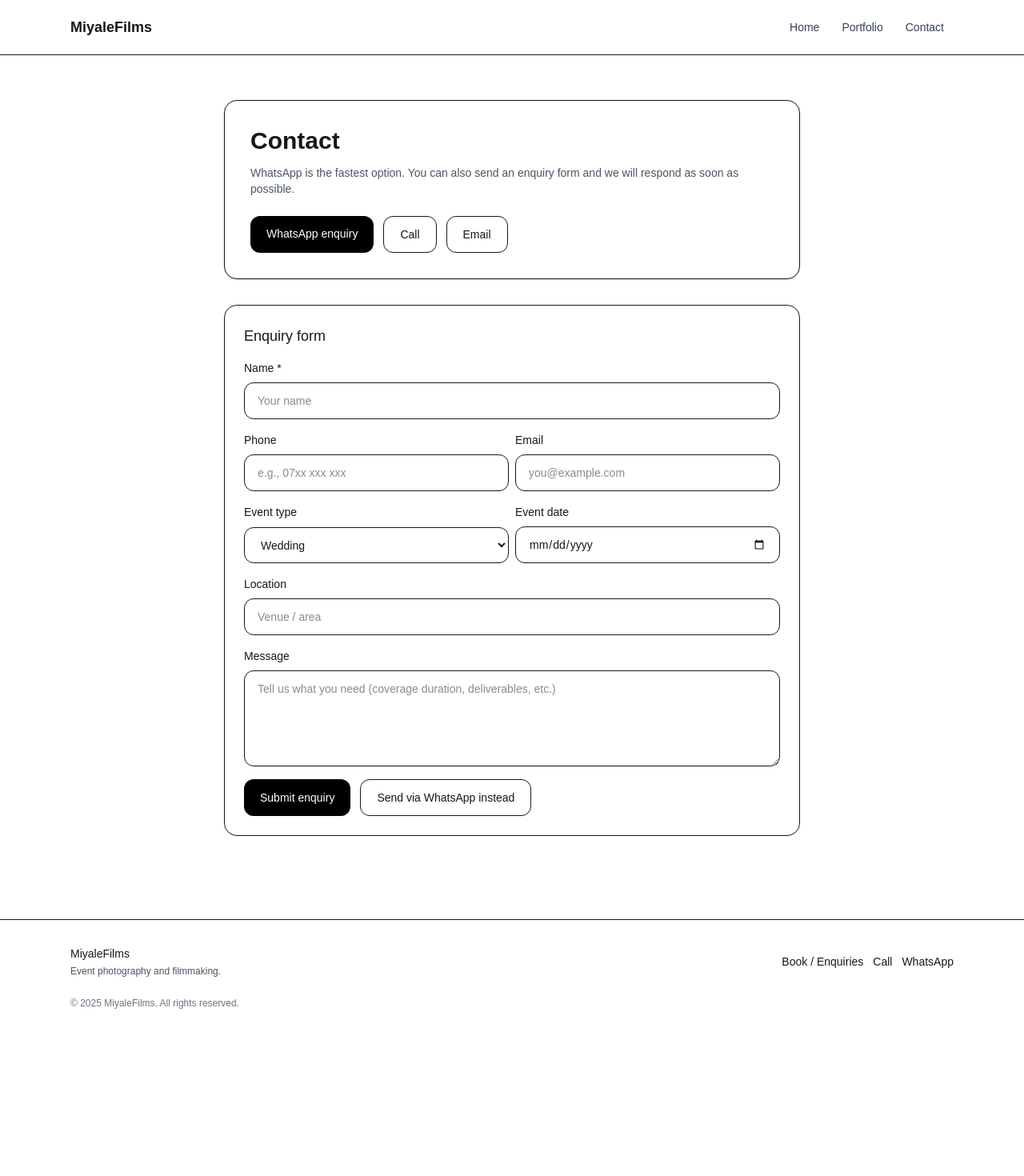
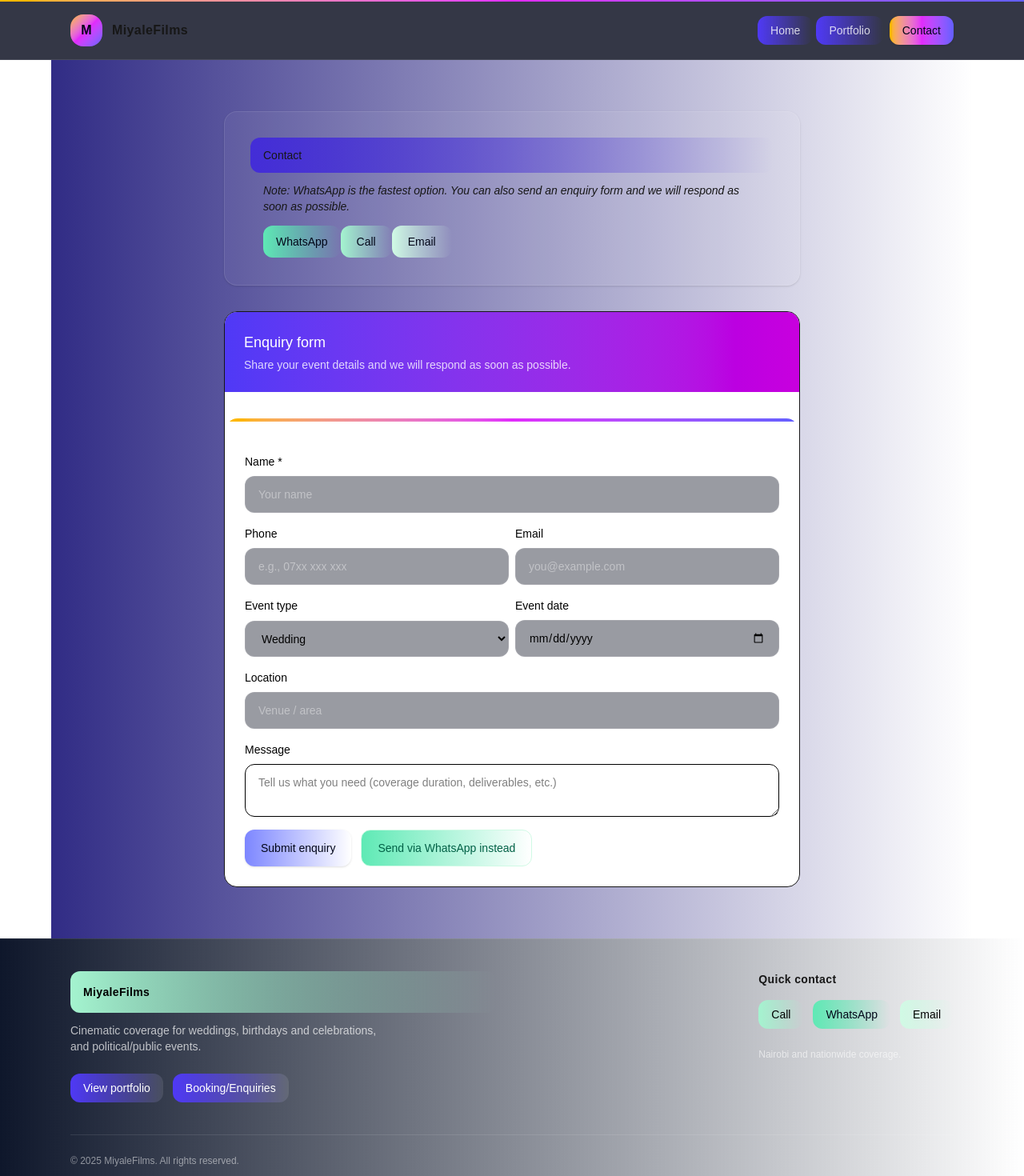
Before and after one commit to DaveOuma/MiyaleFilms, a Next.js app in the folder frontend/: page /contact in a window 1280 px wide. Shown: the top 1470 px of the page at 80% size. Before the commit the page ends 1294 px from the top, so only its background shows below. Built offline with nearby package versions, Linux system fonts and the light colour scheme; no server answers.

Commit message:
Style layout and contact form with cinematic dark theme
- Add dark header/footer with gradient accents
- Improve contact CTAs and form inputs with consistent focus states

```diff
--- a/frontend/app/contact/page.tsx
+++ b/frontend/app/contact/page.tsx
@@ -107,33 +107,44 @@ export default function ContactPage() {
 
   return (
     <main className="mx-auto max-w-3xl p-6">
-      <header className="rounded-2xl border bg-white p-8 shadow-sm">
-        <h1 className="text-3xl font-semibold">Contact</h1>
-        <p className="mt-3 text-sm text-gray-600">
-          WhatsApp is the fastest option. You can also send an enquiry form and we will respond as soon as possible.
+      <header className="rounded-2xl border border-white/10 bg-white/5 p-8 shadow-sm"
+>
+        <h4 className="rounded-xl bg-gradient-to-r from-indigo-700 px-4 py-3 text-sm">Contact</h4>
+        <p className="rounded-xl px-4 py-3 text-sm"
+>
+          <i> Note: WhatsApp is the fastest option. You can also send an enquiry form and we will respond as soon as possible.</i>
         </p>
 
-        <div className="mt-6 flex flex-wrap gap-3">
-          <a className="rounded-xl bg-black px-5 py-3 text-sm text-white" href={whatsappHref} target="_blank" rel="noreferrer">
-            WhatsApp enquiry
+        <div className="rounded-xl px-4 py-3 text-sm font-medium text-slate-950 hover:opacity-95 transition">
+          <a className="rounded-xl bg-gradient-to-r from-emerald-300 px-4 py-3 text-sm hover:bg-white/15 transition"
+ href={whatsappHref} target="_blank" rel="noreferrer">
+            WhatsApp
           </a>
-          <a className="rounded-xl border px-5 py-3 text-sm" href="tel:+254724269201">
+          <a className="rounded-xl bg-gradient-to-r from-emerald-200 px-5 py-3 text-sm hover:bg-white/15 transition" href="tel:+254724269201">
             Call
           </a>
-          <a className="rounded-xl border px-5 py-3 text-sm" href="mailto:hello@miyalefilms.com?subject=Booking%20Enquiry">
+          <a className="rounded-xl bg-gradient-to-r from-emerald-100 px-5 py-3 text-sm hover:bg-white/15 transition" href="mailto:davidomuga@gmail.com?subject=Booking%20Enquiry">
             Email
           </a>
         </div>
       </header>
 
-      <section className="mt-8 rounded-2xl border bg-white p-6">
-        <h2 className="text-lg font-medium">Enquiry form</h2>
-
+      <section className="mt-8 overflow-hidden rounded-2xl border bg-white">
+  <div className="bg-gradient-to-r from-indigo-600 to-fuchsia-600 p-6 text-white">
+    <h2 className="text-lg font-medium">Enquiry form</h2>
+    <p className="mt-1 text-sm text-white/80">
+      Share your event details and we will respond as soon as possible.
+    </p>
+  </div>
+  <section className="mt-8 overflow-hidden rounded-2xl border border-white/10 bg-white/5">
+  <div className="h-1 w-full bg-gradient-to-r from-amber-400 via-fuchsia-500 to-indigo-500" />
+<div className="p-6">
         <form className="mt-4 grid gap-4" onSubmit={submit}>
           <div className="grid gap-2">
-            <label className="text-sm font-medium">Name *</label>
+            <label className="text-sm font-medium text-black">Name *</label>
             <input
-              className="rounded-xl border px-4 py-3 text-sm"
+              className="rounded-xl border border-white/10 bg-slate-950/40 px-4 py-3 text-sm text-white placeholder:text-white/40 outline-none focus:border-fuchsia-400 focus:ring-4 focus:ring-fuchsia-400/20"
+
               value={form.name}
               onChange={(e) => update("name", e.target.value)}
               placeholder="Your name"
@@ -143,9 +154,11 @@ export default function ContactPage() {
 
           <div className="grid gap-2 sm:grid-cols-2">
             <div className="grid gap-2">
-              <label className="text-sm font-medium">Phone</label>
+              <label className="text-sm font-medium text-black">Phone</label>
               <input
-                className="rounded-xl border px-4 py-3 text-sm"
+                className="rounded-xl border border-white/10 bg-slate-950/40 px-4 py-3 text-sm text-black placeholder:text-white/40 outline-none focus:border-fuchsia-400 focus:ring-4 focus:ring-fuchsia-400/20"
+
+
                 value={form.phone}
                 onChange={(e) => update("phone", e.target.value)}
                 placeholder="e.g., 07xx xxx xxx"
@@ -153,9 +166,10 @@ export default function ContactPage() {
             </div>
 
             <div className="grid gap-2">
-              <label className="text-sm font-medium">Email</label>
+              <label className="text-sm font-medium text-black">Email</label>
               <input
-                className="rounded-xl border px-4 py-3 text-sm"
+                className="rounded-xl border border-white/10 bg-slate-950/40 px-4 py-3 text-sm text-black placeholder:text-white/40 outline-none focus:border-fuchsia-400 focus:ring-4 focus:ring-fuchsia-400/20"
+
                 value={form.email}
                 onChange={(e) => update("email", e.target.value)}
                 placeholder="you@example.com"
@@ -166,9 +180,10 @@ export default function ContactPage() {
 
           <div className="grid gap-2 sm:grid-cols-2">
             <div className="grid gap-2">
-              <label className="text-sm font-medium">Event type</label>
+              <label className="text-sm font-medium text-black">Event type</label>
               <select
-                className="rounded-xl border px-4 py-3 text-sm"
+               className="rounded-xl border border-white/10 bg-slate-950/40 px-4 py-3 text-sm text-black placeholder:text-white/40 outline-none focus:border-fuchsia-400 focus:ring-4 focus:ring-fuchsia-400/20"
+
                 value={form.event_type}
                 onChange={(e) => update("event_type", e.target.value)}
               >
@@ -180,9 +195,10 @@ export default function ContactPage() {
             </div>
 
             <div className="grid gap-2">
-              <label className="text-sm font-medium">Event date</label>
+              <label className="text-sm font-medium text-black">Event date</label>
               <input
-                className="rounded-xl border px-4 py-3 text-sm"
+                className="rounded-xl border border-white/10 bg-slate-950/40 px-4 py-3 text-sm text-black placeholder:text-white/40 outline-none focus:border-fuchsia-400 focus:ring-4 focus:ring-fuchsia-400/20"
+
                 value={form.event_date}
                 onChange={(e) => update("event_date", e.target.value)}
                 type="date"
@@ -191,9 +207,11 @@ export default function ContactPage() {
           </div>
 
           <div className="grid gap-2">
-            <label className="text-sm font-medium">Location</label>
+            <label className="text-sm font-medium text-black">Location</label>
             <input
-              className="rounded-xl border px-4 py-3 text-sm"
+              className="rounded-xl border border-white/10 bg-slate-950/40 px-4 py-3 text-sm text-black placeholder:text-white/40 outline-none focus:border-fuchsia-400 focus:ring-4 focus:ring-fuchsia-400/20"
+
+
               value={form.location}
               onChange={(e) => update("location", e.target.value)}
               placeholder="Venue / area"
@@ -201,9 +219,11 @@ export default function ContactPage() {
           </div>
 
           <div className="grid gap-2">
-            <label className="text-sm font-medium">Message</label>
+            <label className="text-sm font-medium text-black"
+>Message</label>
             <textarea
-              className="min-h-[120px] rounded-xl border px-4 py-3 text-sm"
+              className="rounded-xl border px-4 py-3 text-sm text-black"
+
               value={form.message}
               onChange={(e) => update("message", e.target.value)}
               placeholder="Tell us what you need (coverage duration, deliverables, etc.)"
@@ -212,30 +232,36 @@ export default function ContactPage() {
 
           <div className="flex flex-wrap gap-3">
             <button
-              className="rounded-xl bg-black px-5 py-3 text-sm text-white disabled:opacity-60"
+              className="rounded-xl bg-gradient-to-r from-indigo-400 px-5 py-3 text-sm font-medium text-slate-950 shadow-sm hover:opacity-95 transition disabled:opacity-60"
+
               type="submit"
               disabled={status === "submitting"}
             >
               {status === "submitting" ? "Submitting..." : "Submit enquiry"}
             </button>
 
-            <a className="rounded-xl border px-5 py-3 text-sm" href={whatsappHref} target="_blank" rel="noreferrer">
+            <a className="rounded-xl border border-emerald-100 bg-gradient-to-r from-emerald-300 px-5 py-3 text-sm text-emerald-800 hover:bg-emerald-100"
+ href={whatsappHref} target="_blank" rel="noreferrer">
               Send via WhatsApp instead
             </a>
           </div>
 
           {status === "success" && (
-            <p className="text-sm text-green-700">
+            <p className="text-sm text-emerald-300">
+
               Enquiry submitted successfully. We will respond as soon as possible.
             </p>
           )}
 
           {status === "error" && (
-            <p className="text-sm text-red-700">
+            <p className="text-sm text-rose-300">
+
               {errorMsg || "Enquiry submission failed. Please use WhatsApp as an alternative."}
             </p>
           )}
         </form>
+        </div>
+        </section>
       </section>
     </main>
   );
--- a/frontend/app/events/[slug]/page.tsx
+++ b/frontend/app/events/[slug]/page.tsx
@@ -64,7 +64,7 @@ async function EventPageInner({ slug }: { slug: string }) {
 
   return (
     <main className="max-w-5xl">
-      <a href="/portfolio" className="text-sm text-gray-600 hover:underline">
+      <a href="/portfolio" className="text-sm text-black hover:underline">
         ← Back to portfolio
       </a>
 
@@ -82,17 +82,17 @@ async function EventPageInner({ slug }: { slug: string }) {
       </header>
 
     <EventGallery items={event.media} eventTitle={event.title} />
-      <section className="mt-10 rounded-2xl border bg-white p-6">
-  <h2 className="text-lg font-medium">Enquiries</h2>
-  <p className="mt-2 text-sm text-gray-600">
+      <section className="mt-10 rounded-2xl bg-gradient-to-r from-indigo-600 p-6">
+  <h2 className="text-lg font-medium text-black">Enquiries</h2>
+  <p className="mt-2 text-sm text-white">
     Interested in similar coverage? Send an enquiry and share your event date and venue.
   </p>
   <div className="mt-4 flex flex-wrap gap-3">
-    <a className="rounded-xl bg-black px-5 py-3 text-sm text-white" href="/contact">
+    <a className="rounded-xl bg-gradient-to-r from-emerald-400 px-5 py-3 text-sm text-black" href="/contact">
       Contact
     </a>
     <a
-      className="rounded-xl border px-5 py-3 text-sm"
+      className="rounded-xl bg-gradient-to-r from-emerald-400 px-5 py-3 text-sm text-black"
       href="https://wa.me/254724269201"
       target="_blank"
       rel="noreferrer"
--- a/frontend/app/layout.tsx
+++ b/frontend/app/layout.tsx
@@ -4,22 +4,17 @@ import "./globals.css";
 
 export const metadata: Metadata = {
   title: "MiyaleFilms",
-  description: "Event photography and filmmaking for weddings, celebrations, and public events.",
+  description:
+    "Cinematic event photography and filmmaking for weddings, celebrations, and public events.",
 };
 
-function NavLink({
-  href,
-  children,
-}: {
-  href: string;
-  children: React.ReactNode;
-}) {
+function NavItem({ href, label }: { href: string; label: string }) {
   return (
     <Link
       href={href}
-      className="rounded-lg px-3 py-2 text-sm text-gray-700 hover:bg-gray-100"
+      className="rounded-xl px-4 py-2 bg-gradient-to-r from-indigo-600 text-sm text-white/80 hover:bg-white/10 hover:text-white transition"
     >
-      {children}
+      {label}
     </Link>
   );
 }
@@ -31,52 +26,103 @@ export default function RootLayout({
 }) {
   return (
     <html lang="en">
-      <body className="min-h-screen bg-gray-50 text-gray-900">
-        <header className="border-b bg-white">
+      <body className="min-h-screen bg-slate-950 text-slate-100">
+        {/* Header */}
+        <header className="sticky top-0 z-40 border-b border-white/10 bg-slate-950/80 backdrop-blur">
+          <div className="h-[2px] w-full bg-gradient-to-r from-amber-400 via-fuchsia-500 to-indigo-500" />
+
           <div className="mx-auto flex max-w-6xl items-center justify-between px-6 py-4">
-            <Link href="/" className="text-lg font-semibold">
+            <Link href="/" className="flex items-center gap-3">
+              <span className="inline-flex h-10 w-10 items-center justify-center rounded-2xl bg-gradient-to-br from-amber-400 via-fuchsia-500 to-indigo-500 text-slate-950 font-bold">
+                M
+              </span>
+              <span className="text-base font-semibold tracking-wide">
                 MiyaleFilms
+              </span>
             </Link>
 
             <nav className="flex items-center gap-1">
-              <NavLink href="/">Home</NavLink>
-              <NavLink href="/portfolio">Portfolio</NavLink>
-              <NavLink href="/contact">Contact</NavLink>
+              <NavItem href="/" label="Home" />
+              <NavItem href="/portfolio" label="Portfolio" />
+              <Link
+                href="/contact"
+                className="ml-1 rounded-xl bg-gradient-to-r from-amber-400 via-fuchsia-500 to-indigo-500 px-4 py-2 text-sm font-medium text-slate-950 shadow-sm hover:opacity-95 transition"
+              >
+                Contact
+              </Link>
             </nav>
           </div>
         </header>
 
-        <div className="mx-auto max-w-6xl px-6 py-8">{children}</div>
+        {/* Page container */}
+        <div className="mx-auto max-w-6xl px-6 py-10 bg-gradient-to-r from-indigo-900">{children}</div>
 
-        <footer className="mt-12 border-t bg-white">
-          <div className="mx-auto max-w-6xl px-6 py-8">
-            <div className="flex flex-col gap-4 sm:flex-row sm:items-center sm:justify-between">
+        {/* Footer */}
+        <footer className="border-t border-white/10 bg-gradient-to-r from-slate-900">
+          <div className="mx-auto max-w-6xl px-6 py-10">
+            <div className="grid gap-10 sm:grid-cols-2">
               <div>
-                <div className="text-sm font-medium">MiyaleFilms</div>
-                <div className="mt-1 text-xs text-gray-600">
-                  Event photography and filmmaking.
+                <div className="rounded-xl p-4 p-3 text-black text-sm font-semibold tracking-wide bg-gradient-to-r from-emerald-200">
+                  MiyaleFilms
+                </div>
+                <p className="mt-3 max-w-sm text-sm text-white/70">
+                  Cinematic coverage for weddings, birthdays and celebrations,
+                  and political/public events.
+                </p>
+
+                <div className="mt-6 flex flex-wrap gap-3">
+                  <a
+                    className="rounded-xl bg-white/10 px-4 py-2 bg-gradient-to-r from-indigo-600 text-sm text-white hover:bg-white/15 transition"
+                    href="/portfolio"
+                  >
+                    View portfolio
+                  </a>
+                  <a
+                    className="rounded-xl bg-white/10 px-4 py-2 bg-gradient-to-r from-indigo-600 text-sm text-white hover:bg-white/15 transition"
+                    href="/contact"
+                  >
+                    Booking/Enquiries
+                  </a>
                 </div>
               </div>
 
-              <div className="flex flex-wrap gap-3 text-sm">
-                <a className="hover:underline" href="/contact">
-                  Book / Enquiries
-                </a>
-                <a className="hover:underline" href="tel:+254724269201">
+              <div className="sm:justify-self-end">
+                <div className="text-sm font-semibold tracking-wide">
+                  Quick contact
+                </div>
+
+                <div className="mt-4 flex flex-wrap gap-3">
+                  <a
+                    className="rounded-xl bg-gradient-to-r from-emerald-200 px-4 py-2 text-sm text-black hover:bg-white/15 transition"
+                    href="tel:+254724269201"
+                  >
                     Call
                   </a>
+
                   <a
-                  className="hover:underline"
+                    className="rounded-xl bg-gradient-to-r from-emerald-300 px-4 py-2 text-sm font-medium text-slate-950 hover:bg-white/15 transition"
                     href="https://wa.me/254724269201"
                     target="_blank"
                     rel="noreferrer"
                   >
                     WhatsApp
                   </a>
+
+                  <a
+                    className="rounded-xl bg-gradient-to-r from-emerald-100 px-4 py-2 text-sm text-black hover:bg-white/15 transition"
+                    href="mailto:davidomuga@gmail.com?subject=Booking%20Enquiry"
+                  >
+                    Email
+                  </a>
+                </div>
+
+                <div className="mt-6 text-xs text-white/60">
+                  Nairobi and nationwide coverage.
+                </div>
               </div>
             </div>
 
-            <div className="mt-6 text-xs text-gray-500">
+            <div className="mt-10 border-t border-white/10 pt-6 text-xs text-white/50">
               © {new Date().getFullYear()} MiyaleFilms. All rights reserved.
             </div>
           </div>
--- a/frontend/app/page.tsx
+++ b/frontend/app/page.tsx
@@ -55,22 +55,22 @@ export default async function HomePage() {
 
   return (
     <main className="mx-auto max-w-6xl p-6">
-      <header className="rounded-2xl border bg-white p-8 shadow-sm">
-        <h1 className="text-4xl font-semibold">MiyaleFilms</h1>
-        <p className="mt-3 max-w-2xl text-sm text-gray-600">
+      <header className="rounded-2xl bg-gradient-to-r from-indigo-500 p-8 shadow-sm">
+        <h1 className="text-4xl font-semibold text-gray-800">MiyaleFilms</h1>
+        <p className="mt-3 max-w-2xl text-sm text-white">
           Event photography and filmmaking for weddings, birthdays and celebrations,
           and political/public events.
         </p>
 
         <div className="mt-6 flex flex-wrap gap-3">
-          <a className="rounded-xl bg-black px-5 py-3 text-sm text-white" href="/portfolio">
+          <a className="rounded-xl bg-gradient-to-r from-emerald-100 px-5 py-3 text-sm text-black" href="/portfolio">
             View portfolio
           </a>
-	  <a className="rounded-xl border px-5 py-3 text-sm" href="/contact">
-    Book / Contact
+	  <a className="rounded-xl bg-gradient-to-r from-emerald-200 px-5 py-3 text-sm text-black" href="/contact">
+    Book/Contact
     </a>
           <a
-            className="rounded-xl border px-5 py-3 text-sm"
+            className="rounded-xl bg-gradient-to-r from-emerald-300 px-5 py-3 text-sm text-black "
             href="https://wa.me/254724269201"
             target="_blank"
             rel="noreferrer"
@@ -120,7 +120,7 @@ export default async function HomePage() {
                   />
                 ) : (
                   <div className="flex h-full w-full items-center justify-center text-sm text-gray-600">
-                    No cover image yet
+                   Click me
                   </div>
                 )}
               </div>
--- a/frontend/app/portfolio/page.tsx
+++ b/frontend/app/portfolio/page.tsx
@@ -64,16 +64,16 @@ export default async function PortfolioPage({
   return (
     <main className="mx-auto max-w-6xl p-6">
       <header className="mb-6">
-        <h1 className="text-3xl font-semibold">Portfolio</h1>
-        <p className="mt-2 text-sm text-gray-600">
+        <h1 className="text-4xl font-semibold text-black">Portfolio</h1>
+        <p className="round-xl p-4 p-3 mt-2 text-sm text-white">
           Browse events by category.
         </p>
       </header>
 
       <nav className="mb-8 flex flex-wrap gap-2">
         <a
-          className={`rounded-full border px-4 py-2 text-sm ${
-            !category ? "bg-black text-white" : "bg-white"
+          className={`rounded-full bg-gradient-to-r from-emerald-400 px-5 py-3 text-sm ${
+            !category ? "bg-white text-black" : "bg-white"
           }`}
           href="/portfolio"
         >
@@ -83,8 +83,8 @@ export default async function PortfolioPage({
         {categories.map((c) => (
           <a
             key={c.id}
-            className={`rounded-full border px-4 py-2 text-sm ${
-              category === c.slug ? "bg-black text-white" : "bg-white"
+            className={`rounded-full bg-gradient-to-r from-emerald-300 px-4 py-3 text-black text-sm ${
+              category === c.slug ? "bg-black text-black" : "bg-white"
             }`}
             href={`/portfolio?category=${c.slug}`}
           >
@@ -110,7 +110,7 @@ export default async function PortfolioPage({
                 />
               ) : (
                 <div className="flex h-full w-full items-center justify-center text-sm text-gray-600">
-                  No cover image yet
+                  Click me
                 </div>
               )}
             </div>
--- a/frontend/src/_ARCHIVE_app_unused/portfolio/page.tsx
+++ b/frontend/src/_ARCHIVE_app_unused/portfolio/page.tsx
@@ -81,8 +81,8 @@ export default async function EventPage({
           ))}
       </section>
 
-      <section className="mt-10 rounded-2xl border bg-white p-6">
-        <h2 className="text-lg font-medium">Enquiries</h2>
+      <section className="mt-10 rounded-2xl border bg-emerald-300 p-6">
+        <h2 className="text-lg font-medium text-black">Enquiries</h2>
         <p className="mt-2 text-sm text-gray-600">
           Interested in coverage for a similar event? Send an enquiry.
         </p>
@@ -95,11 +95,10 @@ export default async function EventPage({
             Contact
           </a>
           <a
-            className="rounded-xl border px-5 py-3 text-sm"
+            className="rounded-xl bg-gradient-to-r from-emerald-300 px-5 py-3 text-sm"
             href="https://wa.me/254724269201"
             target="_blank"
-            rel="noreferrer"
-          >
+            rel="noreferrer">
             WhatsApp
           </a>
         </div>
```
Lines whose indentation alone changed are shown as unchanged.
